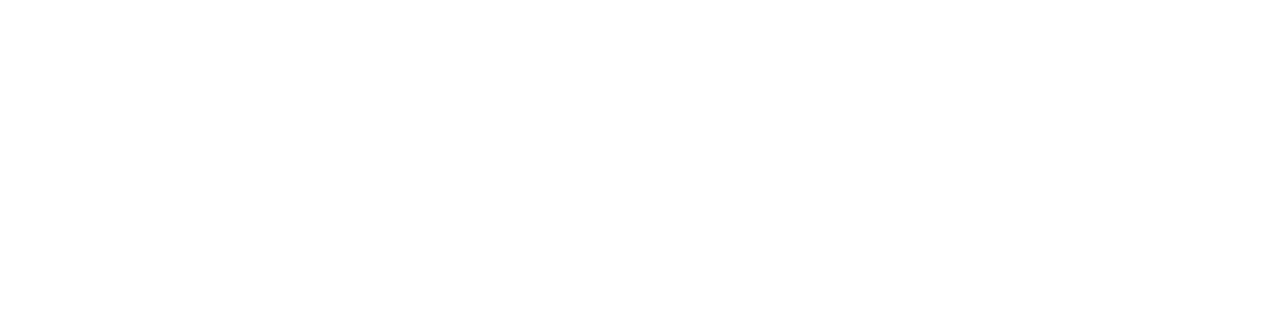
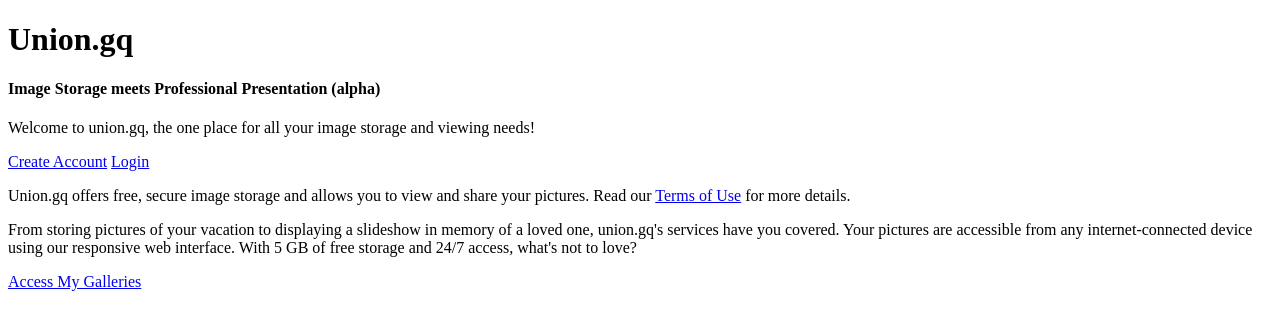
Before and after one commit to jcroskery/union-frontend, a plain HTML site: page root/index.html in a window 1280 px wide. Drawn offline with Linux system fonts and the light colour scheme.

Commit message:
Add publish.yaml

```diff
--- a/root/index.html
+++ b/root/index.html
@@ -7,6 +7,14 @@
     <link rel="stylesheet" href="main.css">
   </head>
   <body>
-	<script src="index.js"></script>
+    <h1>Union.gq</h1>
+    <h4>Image Storage meets Professional Presentation (alpha)</h4>
+    <p>Welcome to union.gq, the one place for all your image storage and viewing needs!</p>
+    <a href="/signup">Create Account</a>
+    <a href="/login">Login</a>
+    <p>Union.gq offers free, secure image storage and allows you to view and share your pictures. Read our <a href="/terms">Terms of Use</a> for more details.</p>
+    <p>From storing pictures of your vacation to displaying a slideshow in memory of a loved one, union.gq's services have you covered. Your pictures are accessible from any internet-connected device using our responsive web interface. With 5 GB of free storage and 24/7 access, what's not to love?</p>
+    <a href="/u">Access My Galleries</a>
+	  <script src="index.js"></script>
   </body>
 </html>
```
Also changed, not shown: 1 other file.
